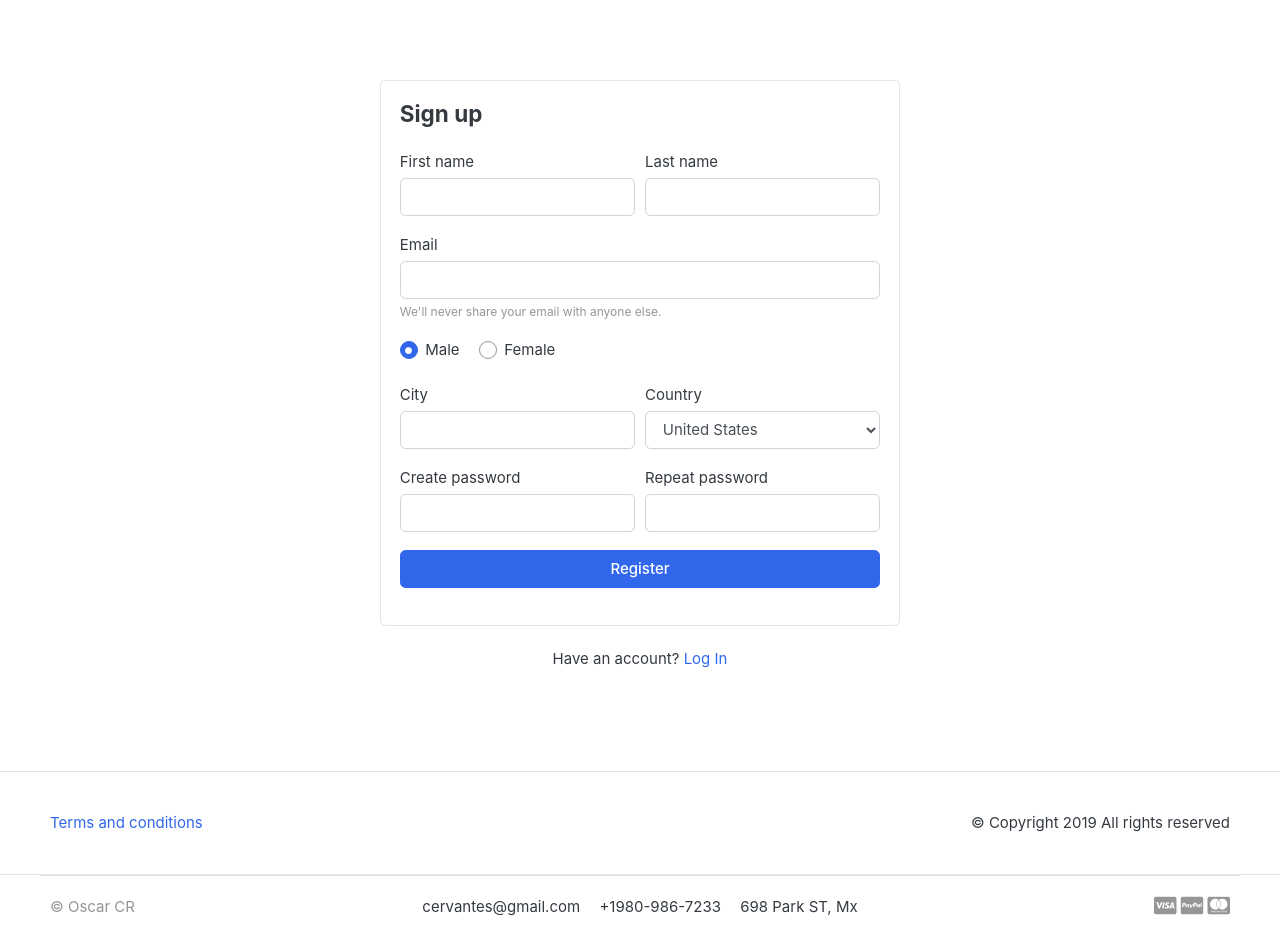
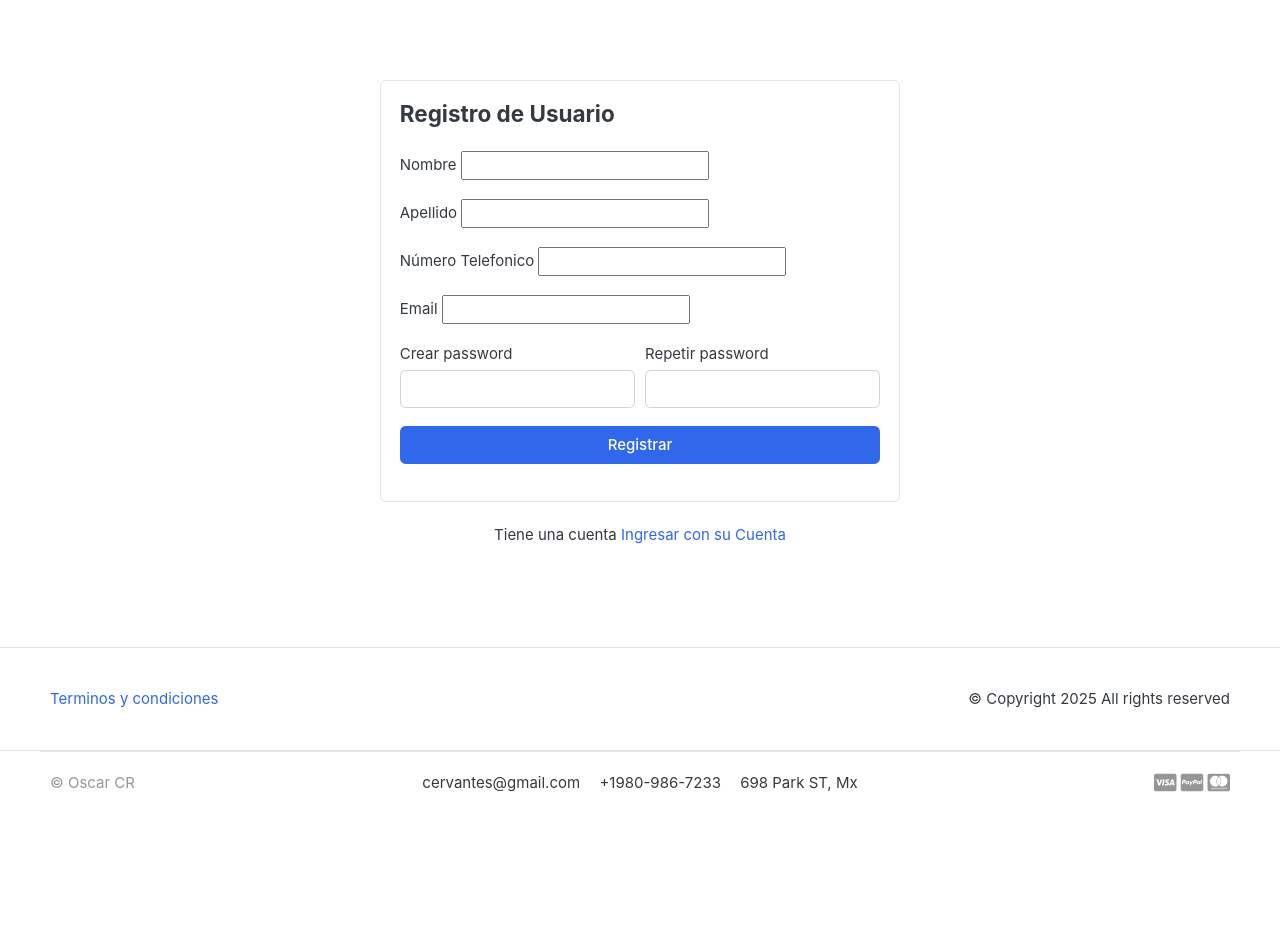
Before and after one commit to Oscar-CR09/ecommerce, a Django app: page /accounts/register/ in a window 1280 px wide. Shown: the part 118-1057 px from the top of the page. After the commit the page ends 910 px from the top, so only its background shows below. Run offline with Django 5.2, Linux system fonts and the light colour scheme; data comes from the database, SQL or seed files in the repository; both versions use the stored data as it was after the commit; data that the repository does not hold is empty; some web fonts are replaced.

Commit message:
template register

```diff
--- /dev/null
+++ b/accounts/forms.py
@@ -0,0 +1,7 @@
+from django import forms
+from .models import Account
+
+class RegistrationForm(forms.ModelForm):
+    class Meta:
+        model = Account
+        fields = ( 'first_name','last_name','phone_number', 'email', 'password',)
--- a/accounts/views.py
+++ b/accounts/views.py
@@ -1,10 +1,14 @@
 from django.shortcuts import render
+
+from .forms import RegistrationForm
 
 # Create your views here.
 def register(request):
-    return render(request,'accounts/register.html')
-
-
+    form = RegistrationForm()
+    context = {
+        'form': form,
+    }
+    return render(request,'accounts/register.html', context)
 def login(request):
     return render(request,'accounts/login.html')
 
--- a/templates/accounts/register.html
+++ b/templates/accounts/register.html
@@ -52,68 +52,54 @@ $(document).ready(function() {
 <!-- ============================ COMPONENT REGISTER   ================================= -->
 	<div class="card mx-auto" style="max-width:520px; margin-top:40px;">
       <article class="card-body">
-		<header class="mb-4"><h4 class="card-title">Sign up</h4></header>
-		<form>
+		<header class="mb-4"><h4 class="card-title">Registro de Usuario</h4></header>
+		<form action="{% url 'register' %}" method="post" >
+			{% csrf_token %} <!-- CSRF token for security -->
+
+				 <!-- {{ form.as_p }} Django form rendering -->
+
 				<div class="form-row">
 					<div class="col form-group">
-						<label>First name</label>
-					  	<input type="text" class="form-control" placeholder="">
+						<label>Nombre</label>
+						 {{ form.first_name }}
+
 					</div> <!-- form-group end.// -->
 					<div class="col form-group">
-						<label>Last name</label>
-					  	<input type="text" class="form-control" placeholder="">
+						<label>Apellido</label>
+					  	{{ form.last_name }}
 					</div> <!-- form-group end.// -->
 				</div> <!-- form-row end.// -->
-				<div class="form-group">
-					<label>Email</label>
-					<input type="email" class="form-control" placeholder="">
-					<small class="form-text text-muted">We'll never share your email with anyone else.</small>
-				</div> <!-- form-group end.// -->
-				<div class="form-group">
-					<label class="custom-control custom-radio custom-control-inline">
-					  <input class="custom-control-input" checked="" type="radio" name="gender" value="option1">
-					  <span class="custom-control-label"> Male </span>
-					</label>
-					<label class="custom-control custom-radio custom-control-inline">
-					  <input class="custom-control-input" type="radio" name="gender" value="option2">
-					  <span class="custom-control-label"> Female </span>
-					</label>
-				</div> <!-- form-group end.// -->
+
+				<div class="form-row">
+					<div class="col form-group">
+						<label>Número Telefonico</label>
+						 {{ form.phone_number }}
+
+					</div> <!-- form-group end.// -->
+					<div class="col form-group">
+						<label>Email</label>
+					  	{{ form.email }}
+					</div> <!-- form-group end.// -->
+				</div> <!-- form-row end.// -->
+
 				<div class="form-row">
 					<div class="form-group col-md-6">
-					  <label>City</label>
-					  <input type="text" class="form-control">
-					</div> <!-- form-group end.// -->
-					<div class="form-group col-md-6">
-					  <label>Country</label>
-					  <select id="inputState" class="form-control">
-					    <option> Choose...</option>
-					      <option>Uzbekistan</option>
-					      <option>Russia</option>
-					      <option selected="">United States</option>
-					      <option>India</option>
-					      <option>Afganistan</option>
-					  </select>
-					</div> <!-- form-group end.// -->
-				</div> <!-- form-row.// -->
-				<div class="form-row">
-					<div class="form-group col-md-6">
-						<label>Create password</label>
+						<label>Crear password</label>
 					    <input class="form-control" type="password">
 					</div> <!-- form-group end.// -->
 					<div class="form-group col-md-6">
-						<label>Repeat password</label>
+						<label>Repetir password</label>
 					    <input class="form-control" type="password">
 					</div> <!-- form-group end.// -->
 				</div>
 			    <div class="form-group">
-			        <button type="submit" class="btn btn-primary btn-block"> Register  </button>
+			        <button type="submit" class="btn btn-primary btn-block"> Registrar  </button>
 			    </div> <!-- form-group// -->
 
 			</form>
 		</article><!-- card-body.// -->
     </div> <!-- card .// -->
-    <p class="text-center mt-4">Have an account? <a href="">Log In</a></p>
+    <p class="text-center mt-4">Tiene una cuenta <a href="">Ingresar con su Cuenta</a></p>
     <br><br>
 <!-- ============================ COMPONENT REGISTER  END.// ================================= -->
 
@@ -121,15 +107,15 @@ $(document).ready(function() {
 </section>
 <!-- ========================= SECTION CONTENT END// ========================= -->
 
-
+<!--  -->
 <!-- ========================= FOOTER ========================= -->
 <footer class="section-footer border-top padding-y">
 	<div class="container">
 		<p class="float-md-right">
-			&copy Copyright 2019 All rights reserved
+			&copy Copyright 2025 All rights reserved
 		</p>
 		<p>
-			<a href="#">Terms and conditions</a>
+			<a href="#">Terminos y condiciones </a>
 		</p>
 	</div><!-- //container -->
 </footer>
```
Also changed, not shown: db.sqlite3.
